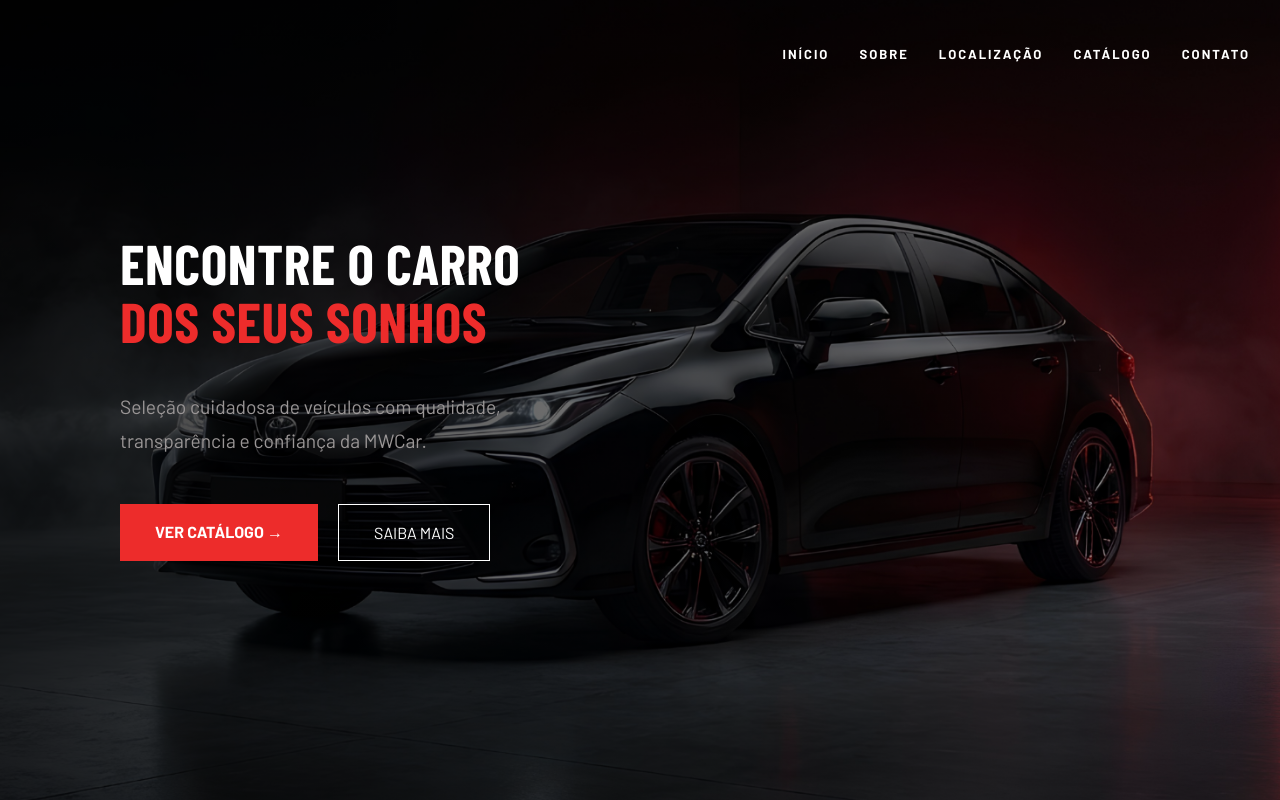
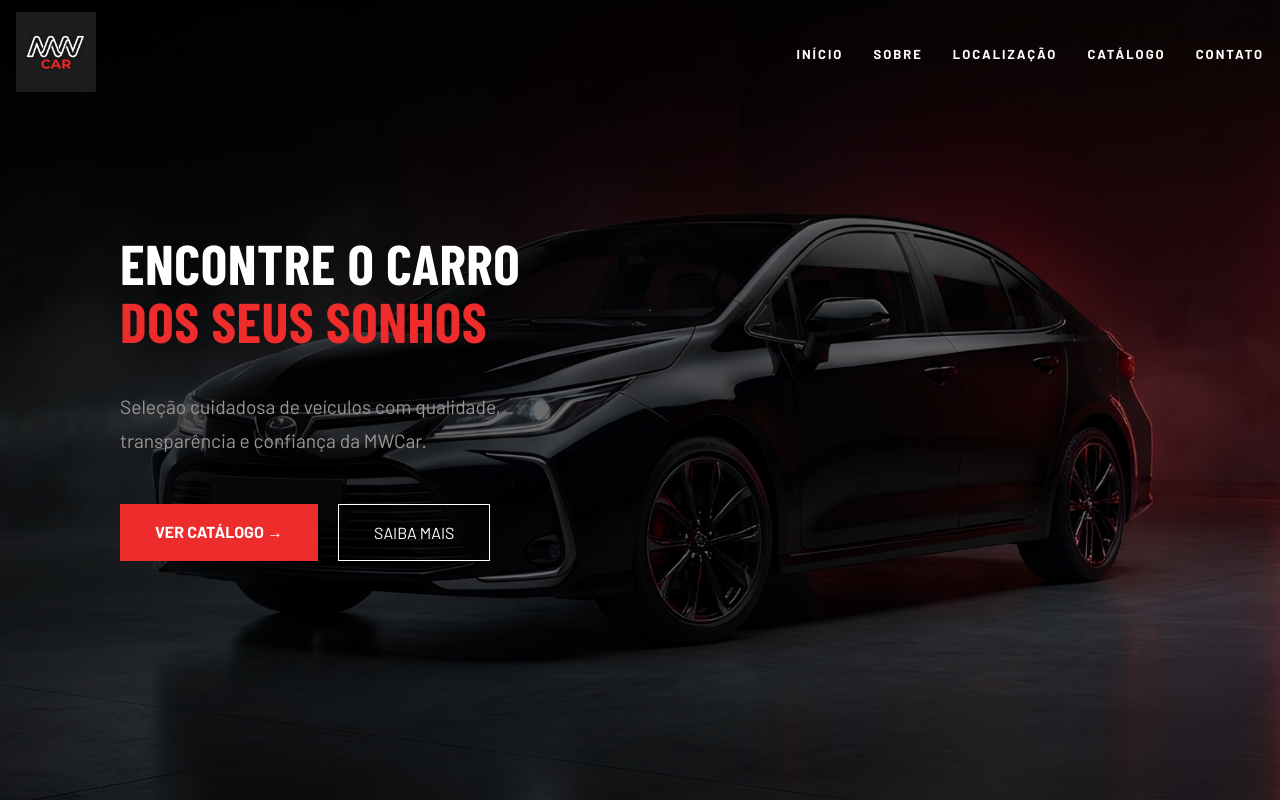
Before and after one commit to Projeto-Final-MWCAR/MWCAR, a React (Vite) app in the folder frontend/: page / in a window 1280 px wide. Shown: the top 800 px of the page. Built offline with nearby package versions, Linux system fonts and the light colour scheme; no server answers; a web font is replaced by a local one.

Commit message:
Ajuste na logo

```diff
--- a/frontend/src/components/Navbar.css
+++ b/frontend/src/components/Navbar.css
@@ -25,7 +25,7 @@
   align-items: center;
   justify-content: space-between;
 
-  padding: 12px 30px;
+  padding: 12px 16px;
 }
 
 .logo img {
@@ -81,11 +81,6 @@
   cursor: pointer;
 }
 
-
-.logo {
-    margin-left: -162px;
-}
-
 @media(max-width:900px) {
 
   .menu-btn {
```
